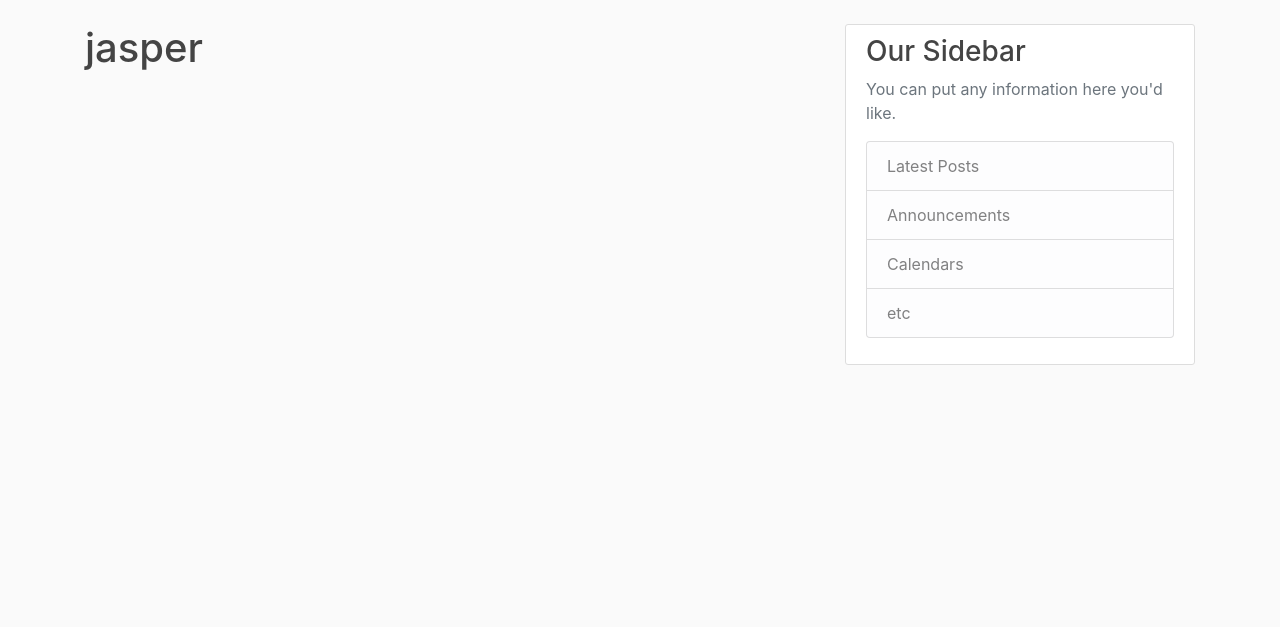
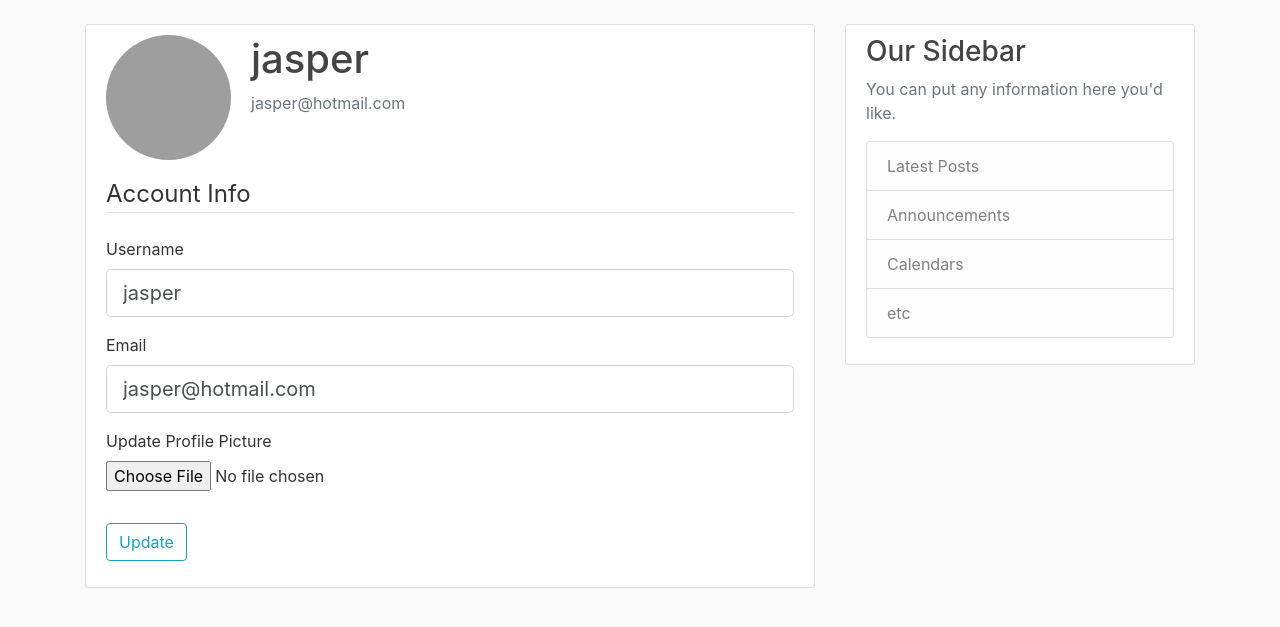
Before and after one commit to jasperjumelet/practise, a Flask app: page /account in a window 1280 px wide. Shown: the part 56-683 px from the top of the page. Run offline with Flask 2, Linux system fonts and the light colour scheme; a user stored in the database is signed in; some libraries are stand-ins or nearby versions; grey boxes are pictures that could not be loaded.

Commit message:
added flask accoutn page

```diff
--- a/flask/flaskblog/forms.py
+++ b/flask/flaskblog/forms.py
@@ -1,4 +1,5 @@
 from flask_wtf import FlaskForm
+from flask_wtf.file import FileField, FileAllowed
 from wtforms import StringField, PasswordField, SubmitField, BooleanField
 from wtforms.validators import DataRequired, Length, Email, EqualTo, ValidationError
 import email_validator
@@ -30,3 +31,23 @@ class LoginForm(FlaskForm):
     password = PasswordField('Password', validators=[DataRequired()])
     remember = BooleanField('Remember Me')
     submit = SubmitField('Login')
+
+class UpdateAccountForm(FlaskForm):
+    username = StringField('Username',
+                           validators=[DataRequired(), Length(min=2, max=20)])
+    email = StringField('Email',
+                        validators=[DataRequired(), Email()])
+    picture = FileField('Update Profile Picture', validators=[FileAllowed(['jpg', 'png'])])
+    submit = SubmitField('Update')
+
+    def validate_username(self, username):
+        if username.data != current_user.username:
+            user= User.query.filter_by(username=username.data).first()
+            if user:
+                raise ValidationError('That username is already taken. Please choose a different one.')
+
+    def validate_email(self, email):
+        if email.data != current_user.email:
+            user = User.query.filter_by(email=email.data).first()
+            if user:
+                raise ValidationError('That email is taken. Please choose a different one.')
--- a/flask/flaskblog/routes.py
+++ b/flask/flaskblog/routes.py
@@ -1,6 +1,9 @@
+import os
+import secrets
+from PIL import Image
 from flaskblog.models import User, Post
 from flask import render_template, url_for, flash, redirect, request
-from flaskblog.forms import RegistrationForm, LoginForm
+from flaskblog.forms import RegistrationForm, LoginForm, UpdateAccountForm
 from flaskblog import app, db, bcrypt
 from flask_login import login_user, current_user, logout_user, login_required
 
@@ -57,13 +60,40 @@ def login():
             flash('Login unsuccessful. Please check email and password','danger')
     return render_template('login.html', title='Login', form=form)
 
-@app.route("/loginout")
+@app.route("/logout")
 def logout():
     logout_user()
     return redirect(url_for('home'))
 
+def save_picture(form_picture):
+    random_hex = secrets.token_hex(8)
+    _, f_ext = os.path.splitext(form_picture.filename)
+    picture_fn = random_hex + f_ext
+    picture_path = os.path.join(app.root_path, 'static/profile_pics', picture_fn)
 
-@app.route('/account')
+    output_size = (125, 125)
+    i = Image.open(form_picture)
+    i.thumbnail(output_size)
+    i.save(picture_path)
+
+    return picture_fn
+
+@app.route('/account', methods=['GET', 'POST'])
 @login_required
 def account():
-    return render_template('account.html', title='Account')
+    form = UpdateAccountForm()
+    if form.validate_on_submit():
+        if form.picture.data:
+            picture_file = save_picture(form.picture.data)
+            current_user.image_file = picture_file
+        current_user.username = form.username.data
+        current_user.email = form.email.data
+        db.session.commit()
+        flash('Your account has been updated!', 'success')
+        return redirect(url_for('account'))
+    elif request.method == 'GET':
+        form.username.data = current_user.username
+        form.email.data = current_user.email
+    image_file = url_for('static', filename='profile_pics/' + current_user.image_file)
+    return render_template('account.html', title='Account',
+                            image_file=image_file, form=form)
--- a/flask/flaskblog/templates/account.html
+++ b/flask/flaskblog/templates/account.html
@@ -1,4 +1,57 @@
 {% extends "layout.html" %}
 {% block content%}
-  <h1>{{ current_user.username }}</h1>
+  <div class="content-section">
+    <div class="media">
+      <img class="rounded-circle account-img" src="{{ image_file }}">
+      <div class="media-body">
+        <h2 class="account-heading">{{ current_user.username }}</h2>
+        <p class="text-secondary">{{ current_user.email }}</p>
+      </div>
+    </div>
+      <form method="POST" action="" enctype="multipart/form-data">
+          {{ form.hidden_tag() }}
+          <fieldset class="form-group">
+              <legend class="border-bottom mb-4">Account Info</legend>
+              <div class="form-group">
+                  {{ form.username.label(class="form-control-label") }}
+
+                  {% if form.username.errors %}
+                      {{ form.username(class="form-control form-control-lg is-invalid") }}
+                      <div class="invalid-feedback">
+                          {% for error in form.username.errors %}
+                              <span>{{ error }}</span>
+                          {% endfor %}
+                      </div>
+                  {% else %}
+                      {{ form.username(class="form-control form-control-lg") }}
+                  {% endif %}
+              </div>
+              <div class="form-group">
+                  {{ form.email.label(class="form-control-label") }}
+                  {% if form.email.errors %}
+                      {{ form.email(class="form-control form-control-lg is-invalid") }}
+                      <div class="invalid-feedback">
+                          {% for error in form.email.errors %}
+                              <span>{{ error }}</span>
+                          {% endfor %}
+                      </div>
+                  {% else %}
+                      {{ form.email(class="form-control form-control-lg") }}
+                  {% endif %}
+              </div>
+              <div class="form-group">
+                  {{ form.picture.label() }}
+                  {{ form.picture(class="form-control-file") }}
+                  {% if form.picture.errors %}
+                      {% for error in form.picture.errors %}
+                          <span class="text-danger">{{ error }}</span></br>
+                      {% endfor %}
+                  {% endif %}
+              </div>
+          </fieldset>
+          <div class="form-group">
+              {{ form.submit(class="btn btn-outline-info") }}
+          </div>
+      </form>
+  </div>
 {% endblock content %}
```
